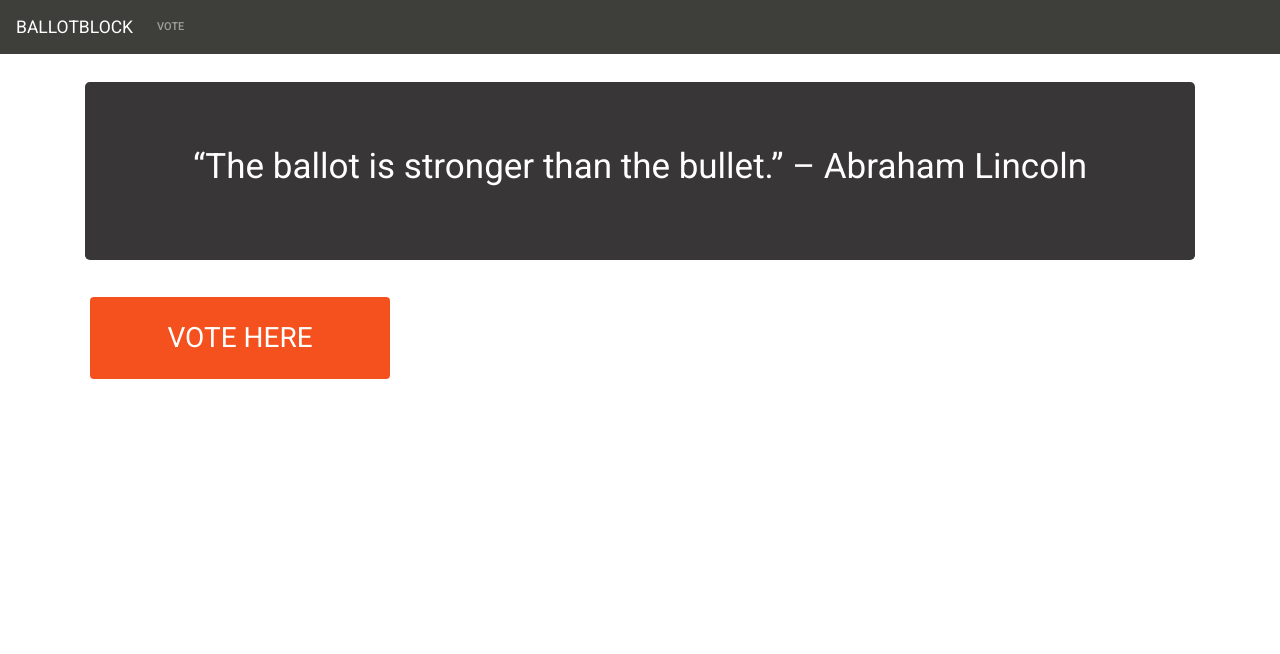
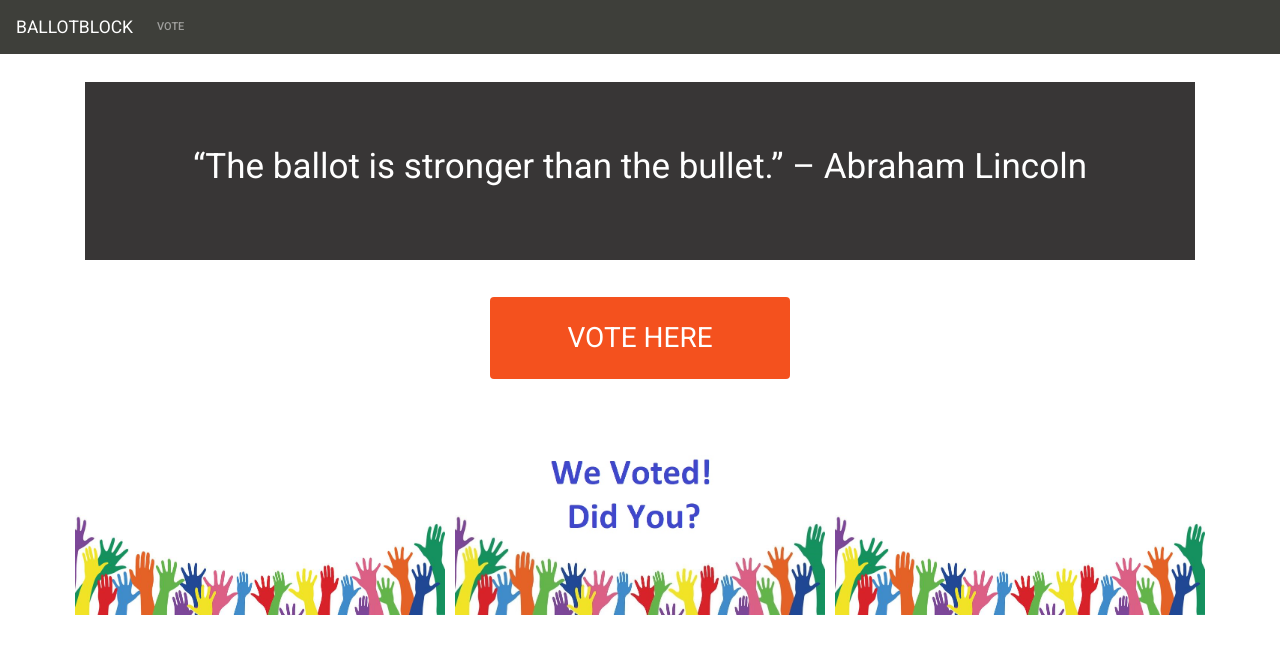
Before and after one commit to MUNISHMAHEY1/BallotBlock, a Django app: template balletblock/templates/home.html in a window 1280 px wide. Shown: the top 654 px of the page. Run offline with Django 3.2, Linux system fonts and the light colour scheme; the template is opened without the code that fills it, so the values that code supplies are empty; some libraries are stand-ins or nearby versions.

Commit message:
Home.html changed for voters.

```diff
--- a/balletblock/templates/home.html
+++ b/balletblock/templates/home.html
@@ -13,6 +13,7 @@
   border: none;
   color: #FFFFFF;
   text-align: center;
+  align:center;
   font-size: 28px;
   padding: 20px;
   width: 300px;
@@ -48,15 +49,52 @@
 a{
     color: #FFFFFF;
 }
+.jump{
+    text-align:center;
+}
+
+* {
+  box-sizing: border-box;
+}
+
+.column {
+  float: left;
+  width: 33.33%;
+  padding: 5px;
+}
+
+.row::after {
+  content: "";
+  clear: both;
+  display: table;
+}
 </style>
+<div class="overlay">
+
+
 {% if request.user.is_superuser %}
 <div class="jumbotron">
     <h1 class="jump text-center">“The ballot is stronger than the bullet.” – Abraham Lincoln </h1>
 </div>
 {% else %}
-<div class="jumbotron">
+<div class="jumbotron jumbotron-fluid">
     <h1 class="jump text-center">“The ballot is stronger than the bullet.” – Abraham Lincoln </h1>
 </div>
-<button class="button"><span><a href="{% url 'vote' %}">VOTE HERE </a></span></button>
+<div class="jump"">
+    <button class="button"><span><a href="{% url 'vote' %}">VOTE HERE </a></span></button><br><br><br>
+</div>
+</div>
+<div class="row">
+  <div class="column">
+    <img src="{% static "images/main.jpg"%}" alt="Image not found" style="width:100%">
+  </div>
+  <div class="column">
+    <img src="{% static "images/voted.jpg"%}" alt="Image not found" style="width:100%">
+  </div>
+  <div class="column">
+    <img src="{% static "images/main.jpg"%}" alt="Image not found" style="width:100%">
+  </div>
+</div>
+
 {% endif %}
 {% endblock content %}
```
Also changed, not shown: balletblock/static/images/main.jpg (added), balletblock/static/images/main1.jpg (added), balletblock/static/images/voted.jpg (added).
